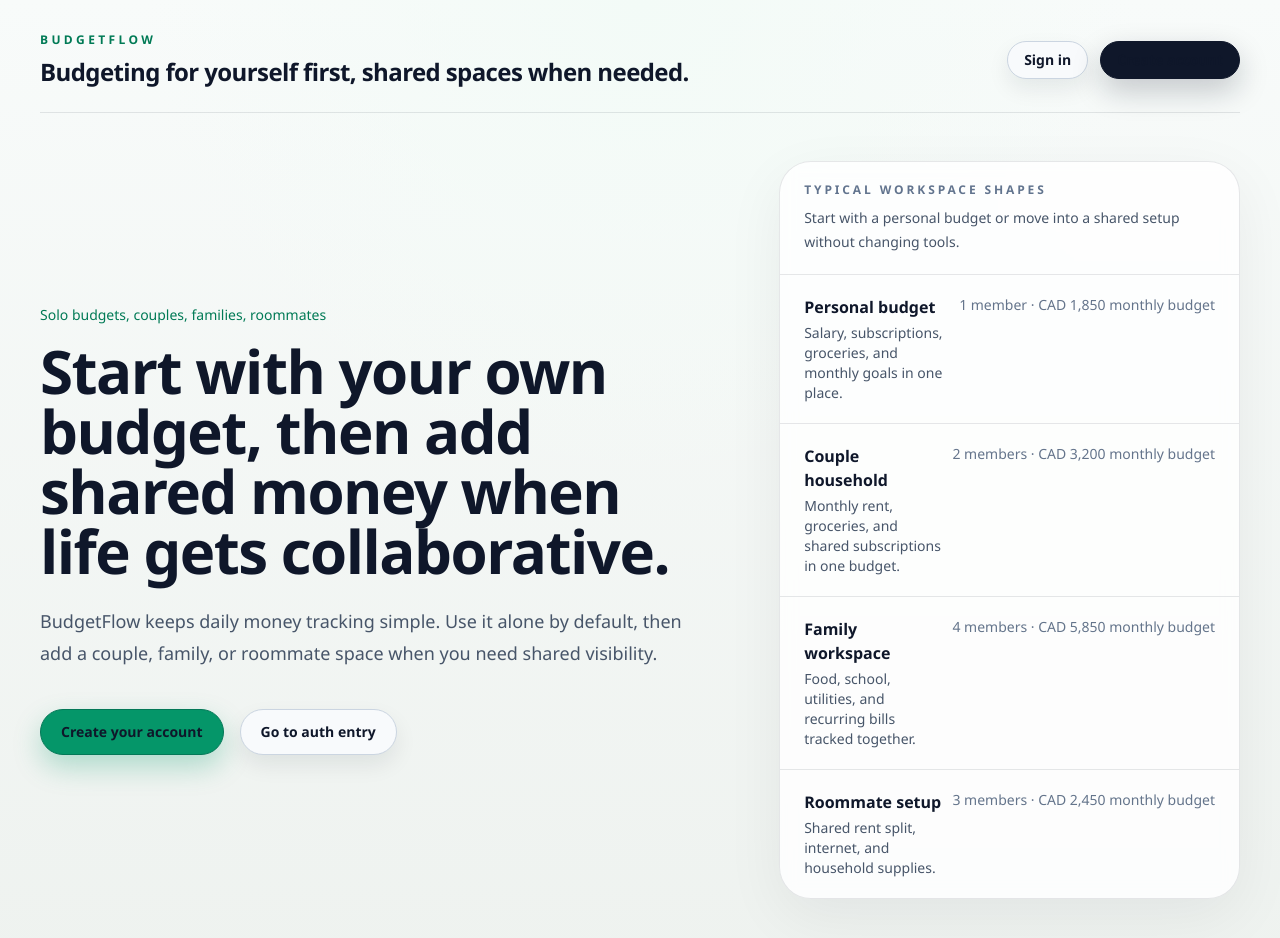
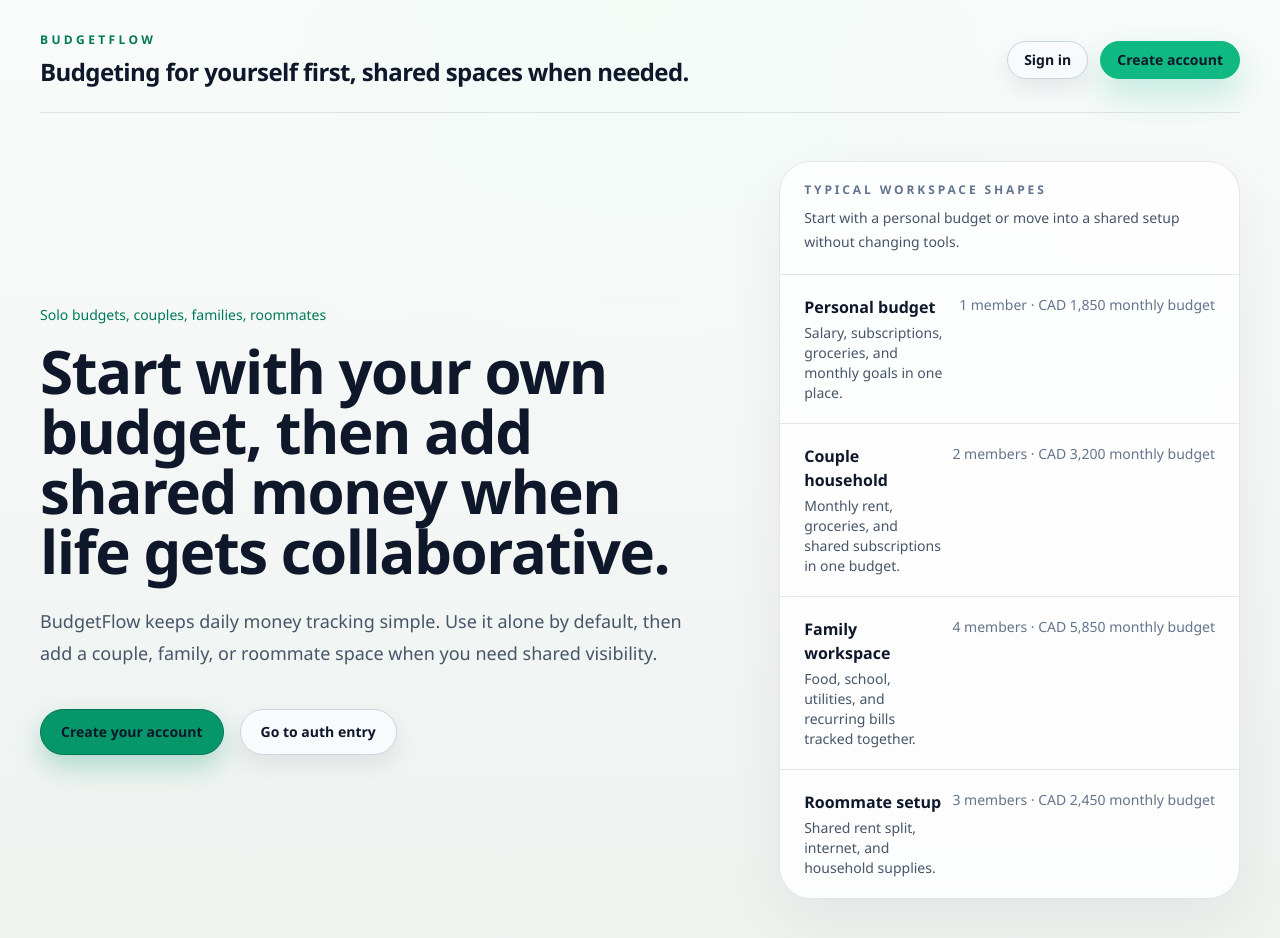
Before and after one commit to FrostYOON/BudgetFlow, a Next.js app in the folder apps/web/: page / in a window 1280 px wide. Shown: the top 938 px of the page. Built offline with nearby package versions, Linux system fonts and the light colour scheme.

Commit message:
fix(web): restore visible primary button contrast

```diff
--- a/apps/web/app/globals.css
+++ b/apps/web/app/globals.css
@@ -38,11 +38,11 @@
   --selection-fg: #032016;
   --selection-muted: rgba(16, 185, 129, 0.14);
   --selection-shadow: 0 16px 34px rgba(16, 185, 129, 0.24);
-  --button-primary-bg: #0f172a;
-  --button-primary-hover-bg: #1e293b;
-  --button-primary-border: #0f172a;
-  --button-primary-fg: #ffffff;
-  --button-primary-shadow: 0 12px 30px rgba(15, 23, 42, 0.22);
+  --button-primary-bg: var(--selection-bg);
+  --button-primary-hover-bg: var(--selection-hover-bg);
+  --button-primary-border: var(--selection-bg);
+  --button-primary-fg: var(--selection-fg);
+  --button-primary-shadow: var(--selection-shadow);
   --button-secondary-bg: #f8fafc;
   --button-secondary-hover-bg: #eff6ff;
   --button-secondary-border: #cbd5e1;
@@ -120,11 +120,11 @@
   --selection-fg: #03130f;
   --selection-muted: rgba(52, 211, 153, 0.16);
   --selection-shadow: 0 18px 40px rgba(16, 185, 129, 0.22);
-  --button-primary-bg: #ecf3ff;
-  --button-primary-hover-bg: #dbe8ff;
-  --button-primary-border: #ecf3ff;
-  --button-primary-fg: #08111d;
-  --button-primary-shadow: 0 12px 28px rgba(148, 163, 184, 0.18);
+  --button-primary-bg: var(--selection-bg);
+  --button-primary-hover-bg: var(--selection-hover-bg);
+  --button-primary-border: var(--selection-bg);
+  --button-primary-fg: var(--selection-fg);
+  --button-primary-shadow: var(--selection-shadow);
   --button-secondary-bg: #18293d;
   --button-secondary-hover-bg: #213449;
   --button-secondary-border: #35506a;
@@ -184,11 +184,11 @@
     --selection-fg: #03130f;
     --selection-muted: rgba(52, 211, 153, 0.16);
     --selection-shadow: 0 18px 40px rgba(16, 185, 129, 0.22);
-    --button-primary-bg: #ecf3ff;
-    --button-primary-hover-bg: #dbe8ff;
-    --button-primary-border: #ecf3ff;
-    --button-primary-fg: #08111d;
-    --button-primary-shadow: 0 12px 28px rgba(148, 163, 184, 0.18);
+    --button-primary-bg: var(--selection-bg);
+    --button-primary-hover-bg: var(--selection-hover-bg);
+    --button-primary-border: var(--selection-bg);
+    --button-primary-fg: var(--selection-fg);
+    --button-primary-shadow: var(--selection-shadow);
     --button-secondary-bg: #18293d;
     --button-secondary-hover-bg: #213449;
     --button-secondary-border: #35506a;
```
